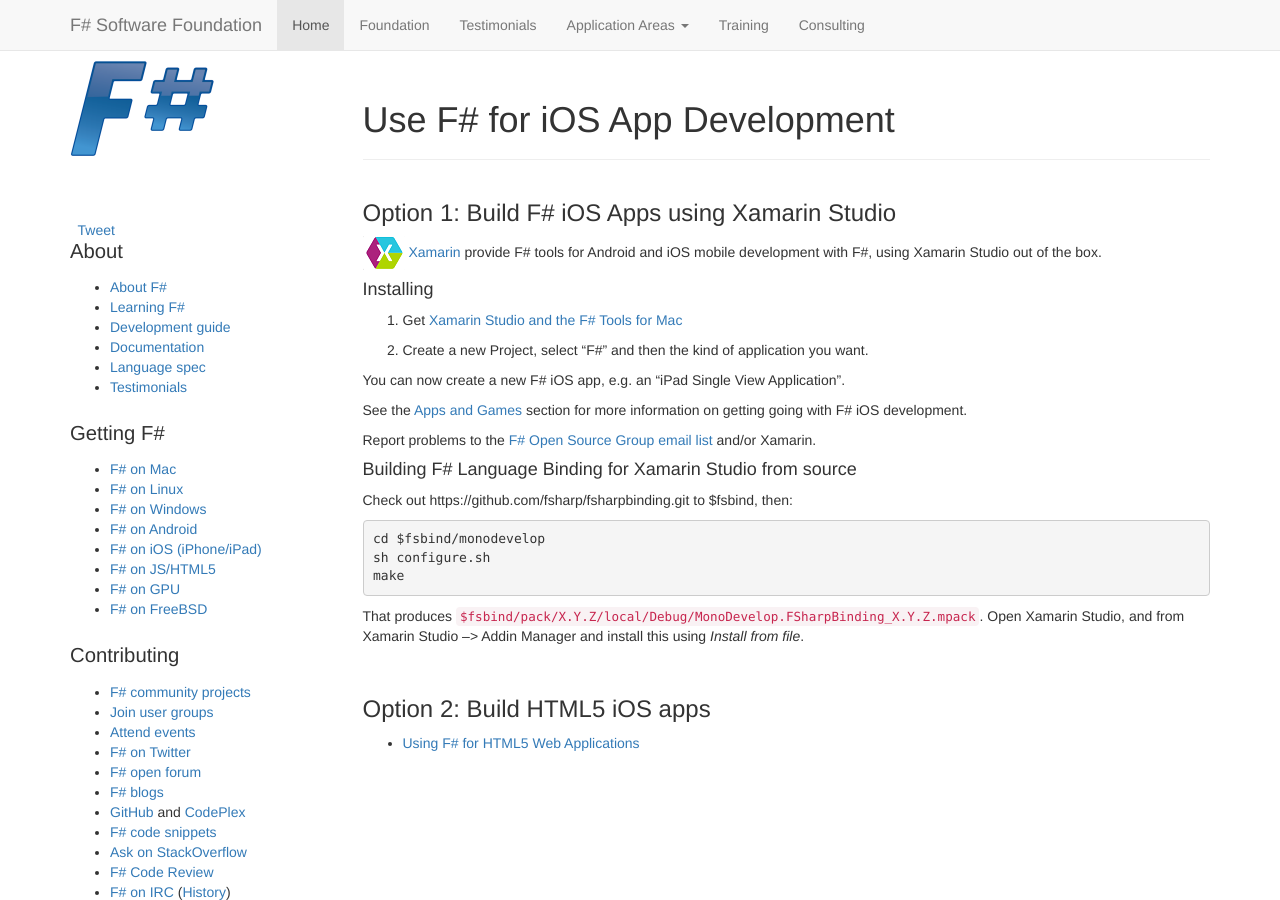
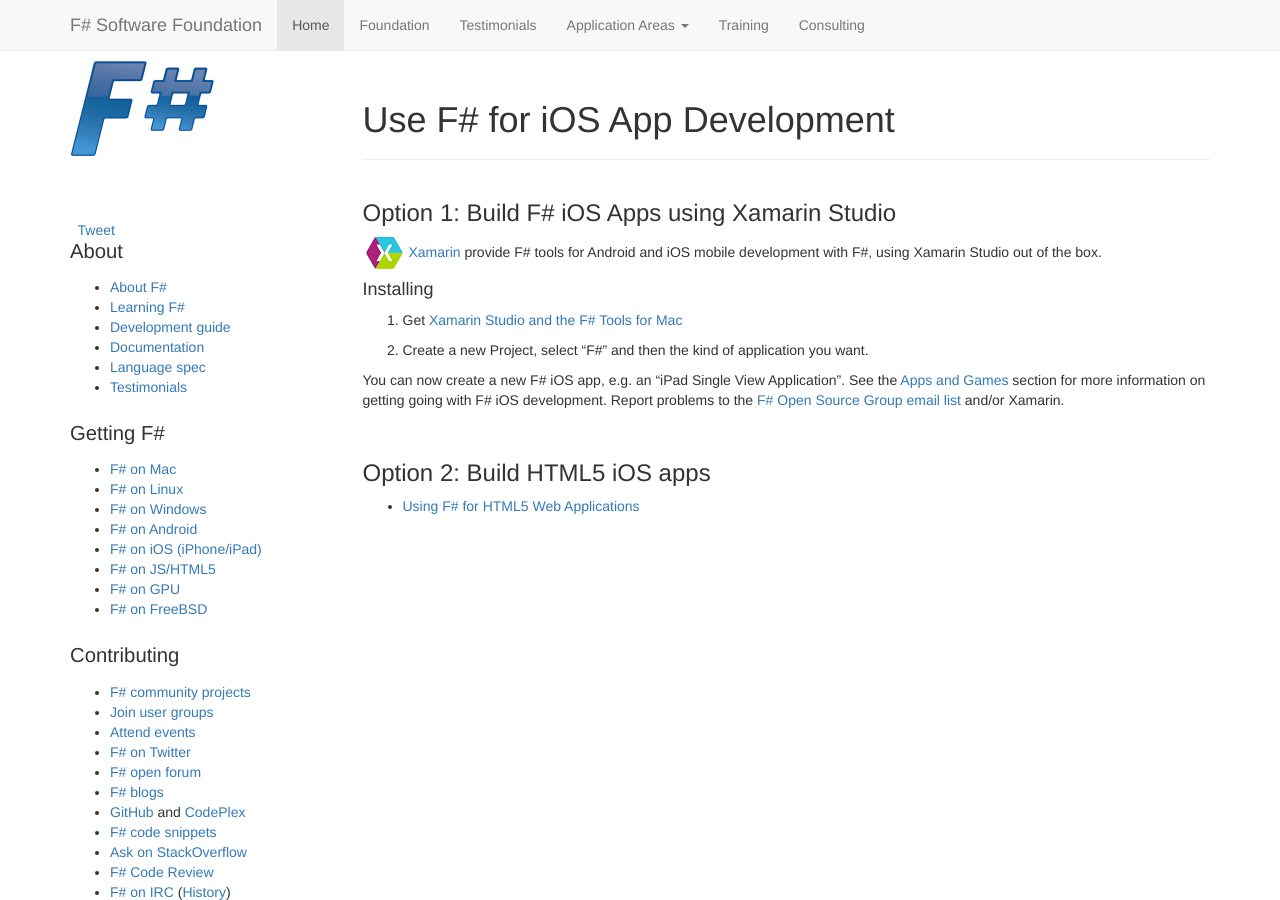
Before and after one commit to fsharp/fsharp.org, a Jekyll site: the page built from use/ios/index.md, in a window 1280 px wide and 900 px high. Built offline with Jekyll 4.4.1, drawn with Linux system fonts in a browser that asks for light colours; nearby versions of some CDN libraries; some web fonts are replaced; comment, search, counter and statistics services are not loaded.

Commit message:
Update index.md

````diff
--- a/use/ios/index.md
+++ b/use/ios/index.md
@@ -14,22 +14,7 @@
 
 2. Create a new Project, select "F#" and then the kind of application you want.
 
-You can now create a new F# iOS app, e.g. an "iPad Single View Application".
-
-See the [Apps and Games](/apps-and-games) section for more information on getting going with F# iOS development.
-
-Report problems to the [F# Open Source Group email list](http://fsharp.github.com/fsharp) and/or Xamarin.
-
-#### Building F# Language Binding for Xamarin Studio from source
-
-Check out https://github.com/fsharp/fsharpbinding.git to $fsbind, then:
-
-    cd $fsbind/monodevelop
-    sh configure.sh
-    make
-
-That produces ```$fsbind/pack/X.Y.Z/local/Debug/MonoDevelop.FSharpBinding_X.Y.Z.mpack```.  Open Xamarin Studio, and from
-Xamarin Studio --> Addin Manager and install this using  _Install from file_.
+You can now create a new F# iOS app, e.g. an "iPad Single View Application".  See the [Apps and Games](/apps-and-games) section for more information on getting going with F# iOS development. Report problems to the [F# Open Source Group email list](http://fsharp.github.com/fsharp) and/or Xamarin.
 
 
 
````
